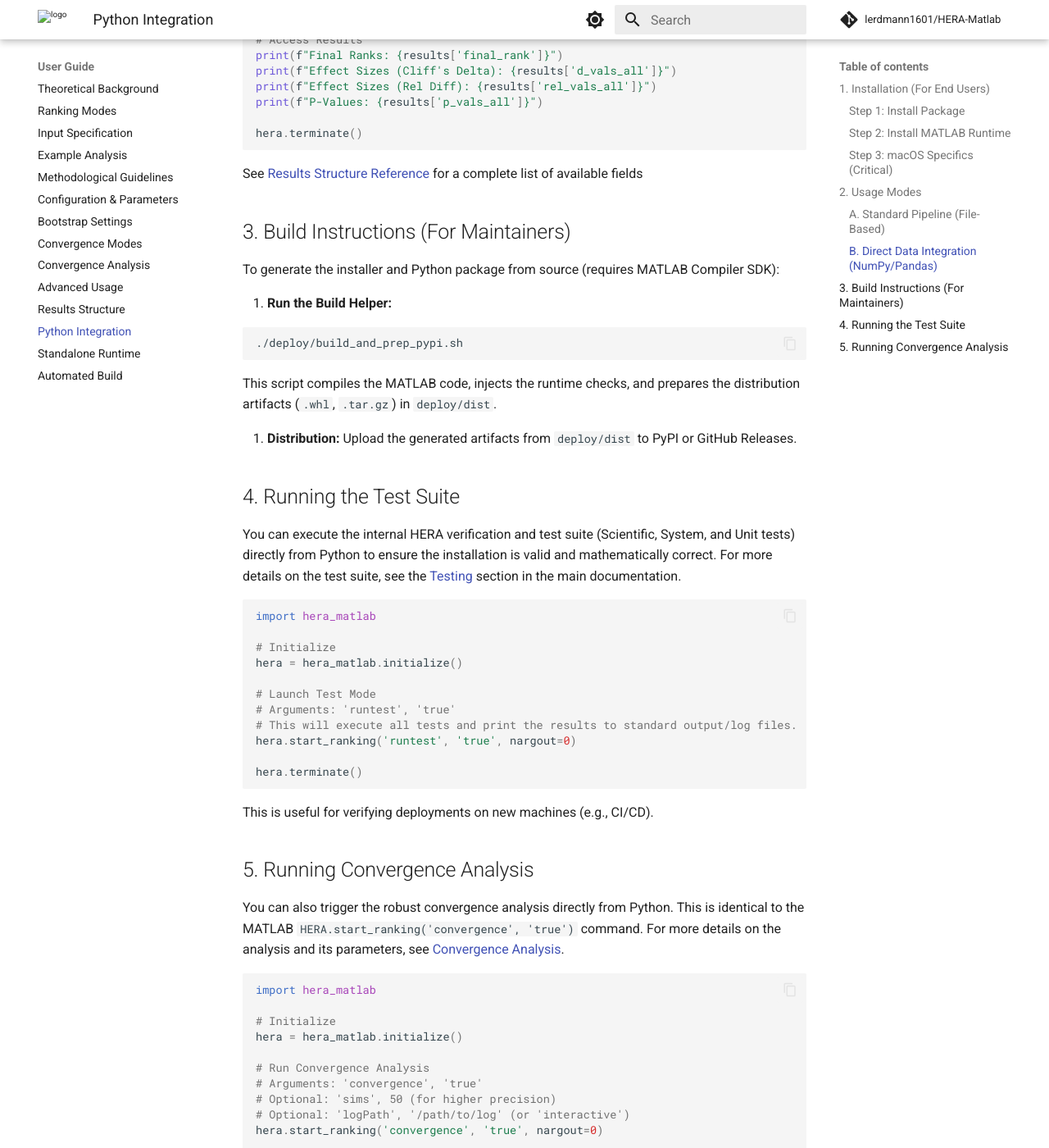
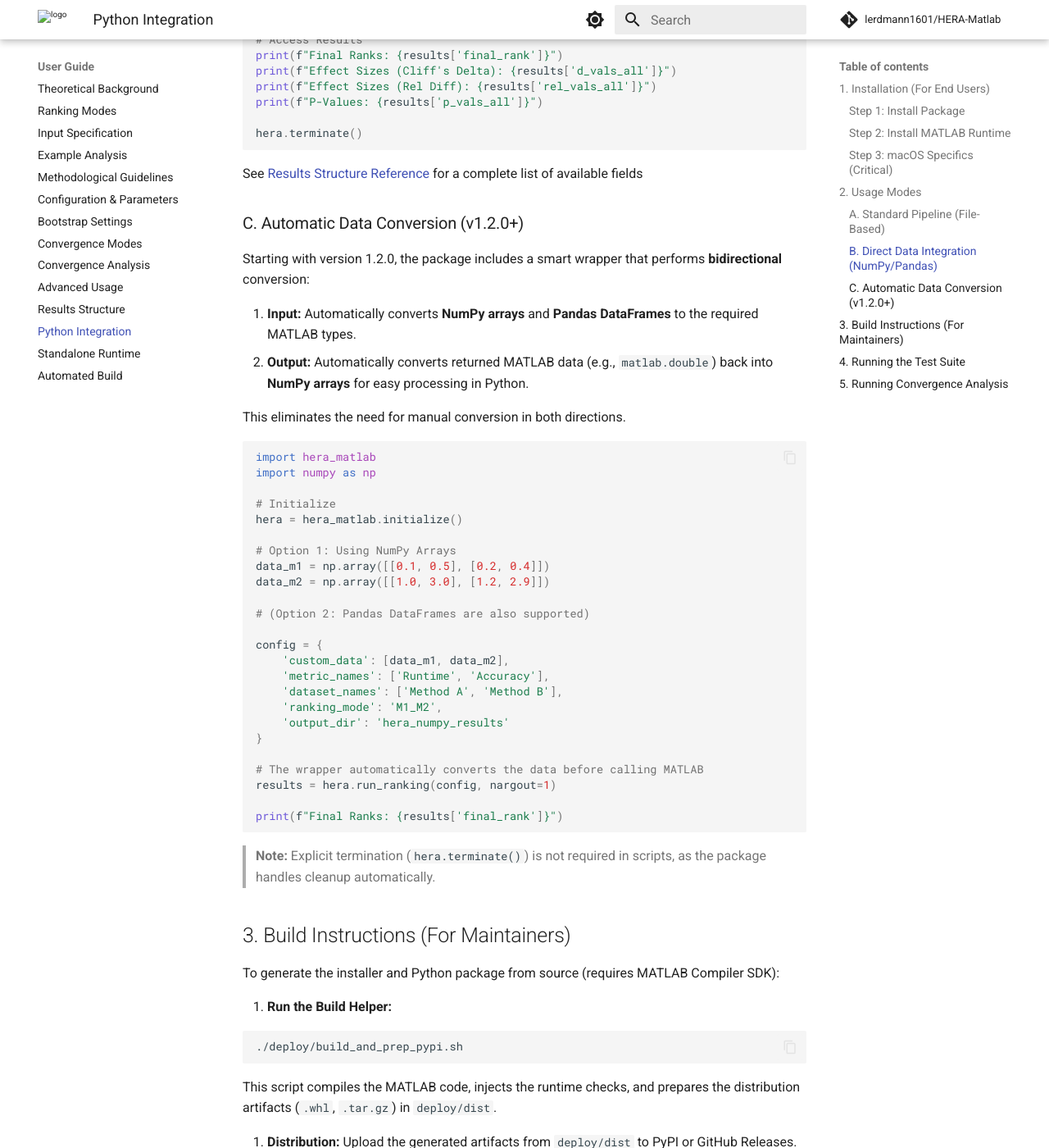
Before and after one commit to lerdmann1601/HERA-Matlab, an MkDocs documentation site: the page built from docs/Python_Integration.md, in a window 1280 px wide and 1400 px high, scrolled down 2639 px. Shown: the whole window at 82% size. Built offline with MkDocs 1.6.1 and Material for MkDocs 9.7.7, drawn with Linux system fonts in a browser that asks for light colours; comment, search, counter and statistics services are not loaded.

Commit message:
feat: Implement automatic MATLAB-to-Python data conversion in the Python wrapper and add CSV output for convergence analysis results.

````diff
--- a/docs/Python_Integration.md
+++ b/docs/Python_Integration.md
@@ -129,6 +129,44 @@ hera.terminate()
 
 See [Results Structure Reference](https://lerdmann1601.github.io/HERA-Matlab/Results_Structure_Reference) for a complete list of available fields
 
+### C. Automatic Data Conversion (v1.2.0+)
+
+Starting with version 1.2.0, the package includes a smart wrapper that performs **bidirectional** conversion:
+
+1. **Input:** Automatically converts **NumPy arrays** and **Pandas DataFrames** to the required MATLAB types.
+2. **Output:** Automatically converts returned MATLAB data (e.g., `matlab.double`) back into **NumPy arrays** for easy processing in Python.
+
+This eliminates the need for manual conversion in both directions.
+
+```python
+import hera_matlab
+import numpy as np
+
+# Initialize
+hera = hera_matlab.initialize()
+
+# Option 1: Using NumPy Arrays
+data_m1 = np.array([[0.1, 0.5], [0.2, 0.4]])
+data_m2 = np.array([[1.0, 3.0], [1.2, 2.9]])
+
+# (Option 2: Pandas DataFrames are also supported)
+
+config = {
+    'custom_data': [data_m1, data_m2],
+    'metric_names': ['Runtime', 'Accuracy'],
+    'dataset_names': ['Method A', 'Method B'],
+    'ranking_mode': 'M1_M2',
+    'output_dir': 'hera_numpy_results'
+}
+
+# The wrapper automatically converts the data before calling MATLAB
+results = hera.run_ranking(config, nargout=1)
+
+print(f"Final Ranks: {results['final_rank']}")
+```
+
+> **Note:** Explicit termination (`hera.terminate()`) is not required in scripts, as the package handles cleanup automatically.
+
 ## 3. Build Instructions (For Maintainers)
 
 To generate the installer and Python package from source (requires MATLAB Compiler SDK):
````
Also changed, not shown: 3 other files.
